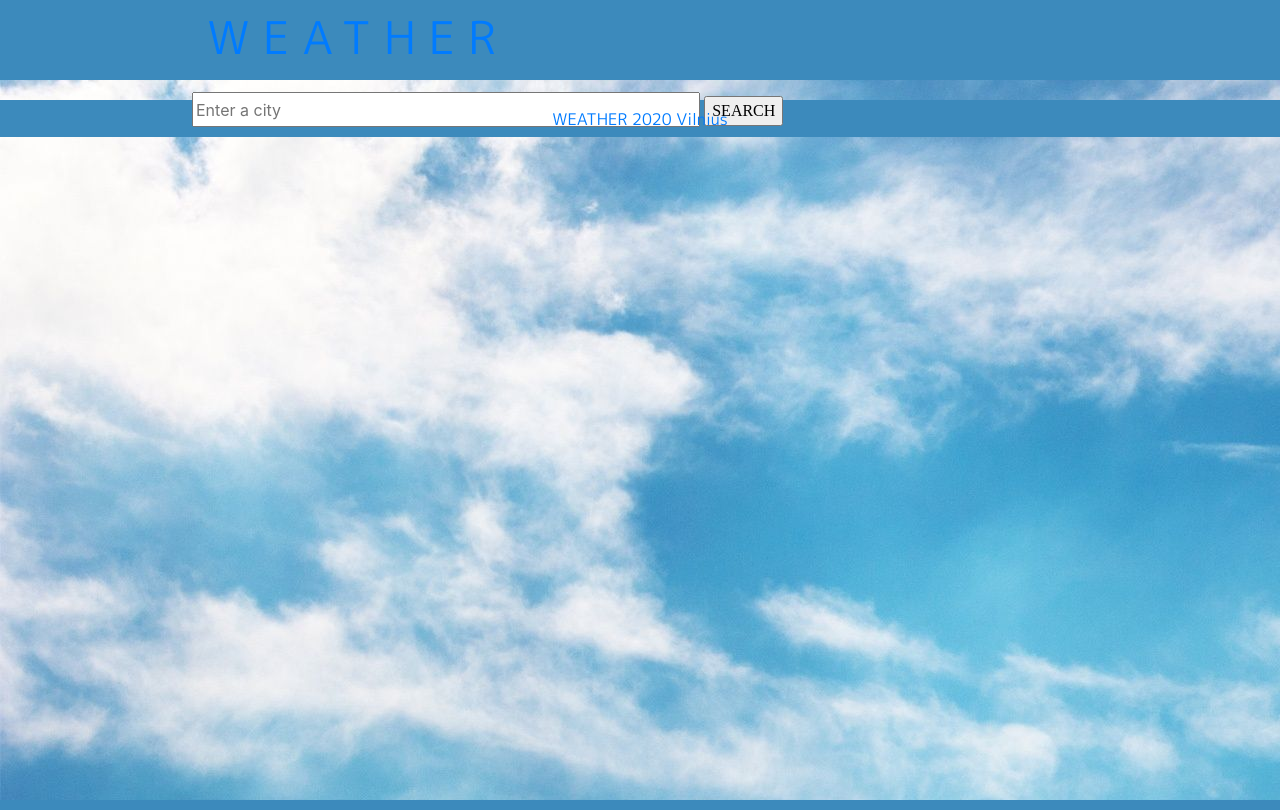
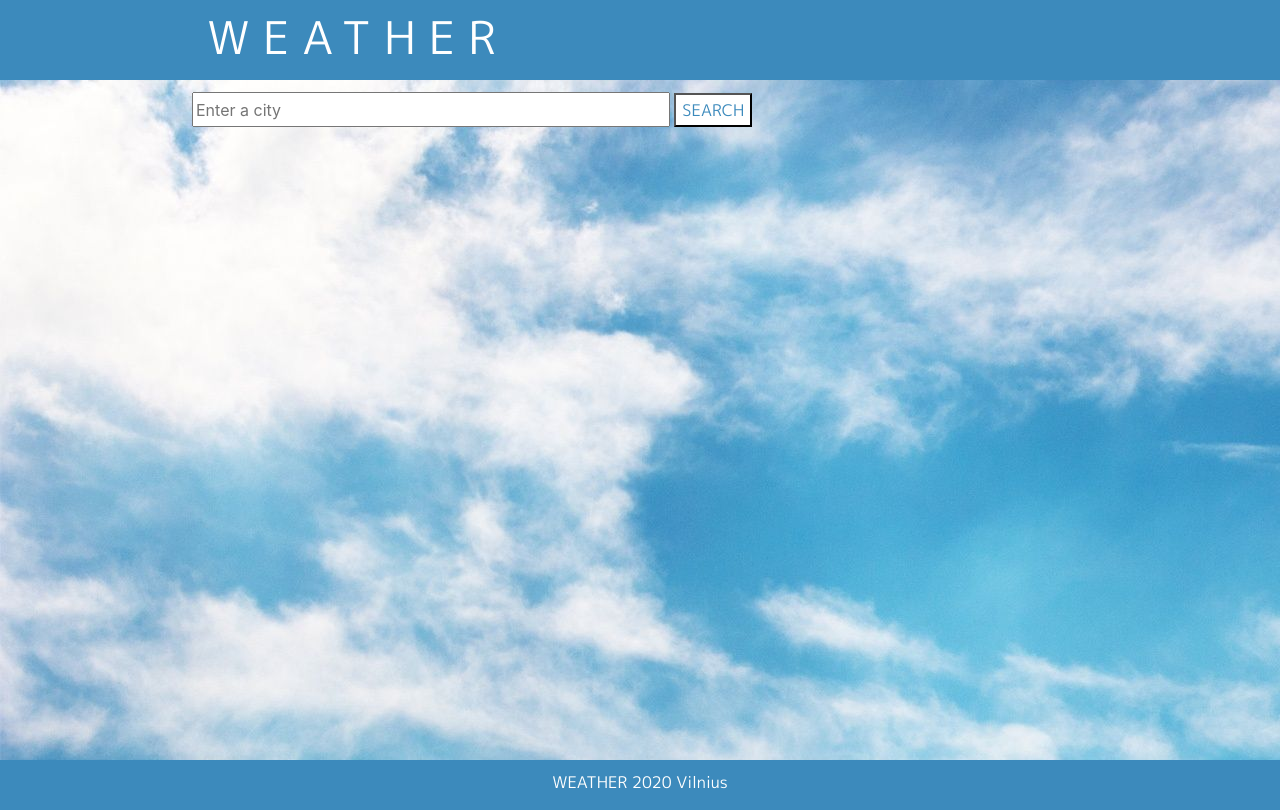
Before and after one commit to laimaurnezaite/theweather, a Django app: page / in a window 1280 px wide. Run offline with Django 3.2, Linux system fonts and the light colour scheme; data that the repository does not hold is empty; some libraries are stand-ins or nearby versions.

Commit message:
modify base page style

```diff
--- a/theweather/templates/base.html
+++ b/theweather/templates/base.html
@@ -11,16 +11,90 @@
         <link href="{% static 'css/base.css' %}" rel="stylesheet">
     </head>
     <body style="background-image: url({% static 'weather/clouds.jpg' %});">
+        <style type="text/css">
+            #logo, #logo:hover  {
+                color: white;
+                text-decoration: none;
+                font-family: 'M PLUS 1p';
+                font-size: 45px;
+                color:white;
+                letter-spacing: 13px
+            }
+            .search-button {
+                color: #3C8ABC !important;
+                text-decoration: none;
+                background: #ffffff;
+                font-family: 'M PLUS 1p';
+                height:34px;
+            }
+            .search-button:hover {
+                transform: scale(1.2);
+            }
+            footer {
+                position: absolute;
+                bottom: 0px;
+                width: 100%;
+                height: 2.5rem;            /* Footer height */
+            }
+            #page-container {
+                position: relative;
+                min-height: 100vh;
+            }
+            .logo-container {
+                background-color: #3C8ABC;
+                height:80px;
+                padding:0px;
+                margin:0px;
+                max-width:100%;
+            }
+            .logo-row {
+                width: 70%;
+                margin:auto;
+            }
+            .logo-h {
+                padding-top: 10px;
+            }
+            .search-col {
+                padding-top:20px;
+                padding-left:0px;
+                padding-right:0px;
+            }
+            #cityName{
+                width: 80%;
+                height:35px;
+            }
+            .footer-container {
+                background-color: #3C8ABC;
+                padding:0px;
+                margin:0px;
+                max-width:100%;
+            }
+            .footer-row {
+                width: 70%;
+                margin:auto;
+                text-align:center;
+                padding-top:10px;
+            }
+            .footer-text, .footer-text:hover {
+                font-family: 'M PLUS 1p';
+                font-size: 16px;
+                color:white;
+                text-decoration: none;
+            }
+        </style>
+
         <div id="page-container">
-            <div class="container" style="background-color: #3C8ABC; height:80px; padding:0px; margin:0px; max-width:100%;">
-                <div class="row" style="width: 70%; margin:auto;">
+            <div class="container logo-container">
+                <div class="row logo-row">
                     <div class="col">
-                        <h4 style="font-family: 'M PLUS 1p';font-size: 45px; color:white; padding-top: 10px; letter-spacing: 13px" > <a id="logo" href="/">WEATHER</a></h4>
+                        <h4 class="logo-h">
+                            <a id="logo" href="/">WEATHER</a>
+                        </h4>
                     </div>
-                    <div class="col-8" style="padding-top:20px; padding-left:0px; padding-right:0px;">
+                    <div class="col-8 search-col">
                         <form action="{% url 'search' %}" method="GET">
-                            <input style="width: 85%; height:35px;" type="text" id="cityName" placeholder="Enter a city" name="cityName" required>
-                            <input type="submit" class="example_c" style="font-family: 'Times New Roman', Times, serif;"  value="SEARCH">
+                            <input type="text" id="cityName" placeholder="Enter a city" name="cityName" required>
+                            <input type="submit" class="search-button" value="SEARCH">
                         </form>
                     </div>
                 </div>
@@ -30,10 +104,10 @@
                 {% endblock content %}
             </main>
             <footer>
-                <div class="container" style="background-color: #3C8ABC; padding:0px; margin:0px; max-width:100%;">
-                    <div class="row" style="width: 70%; margin:auto; text-align:center; padding-top:10px;">
+                <div class="container footer-container">
+                    <div class="row footer-row">
                         <div class="col">
-                            <h4 style="font-family: 'M PLUS 1p';font-size: 16px; color:white;"> <a id="logo" href="/">WEATHER 2020 Vilnius</a></h4>
+                            <p><a class="footer-text" href="/">WEATHER 2020 Vilnius</a></p>
                         </div>
                     </div>
                 </div>
```
